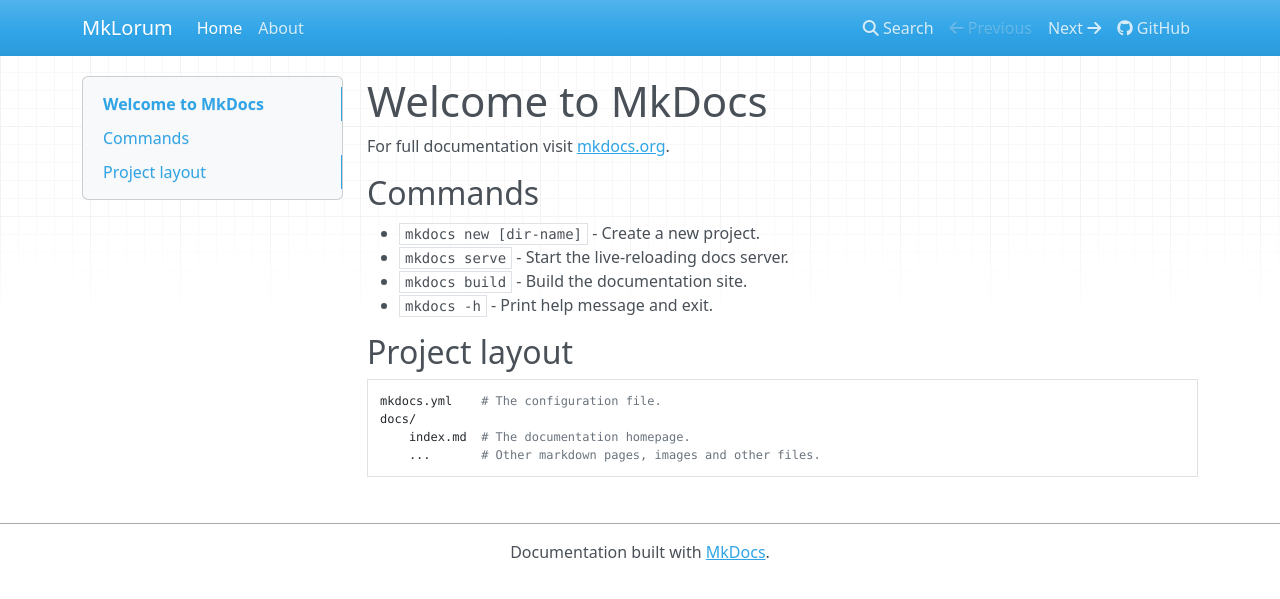
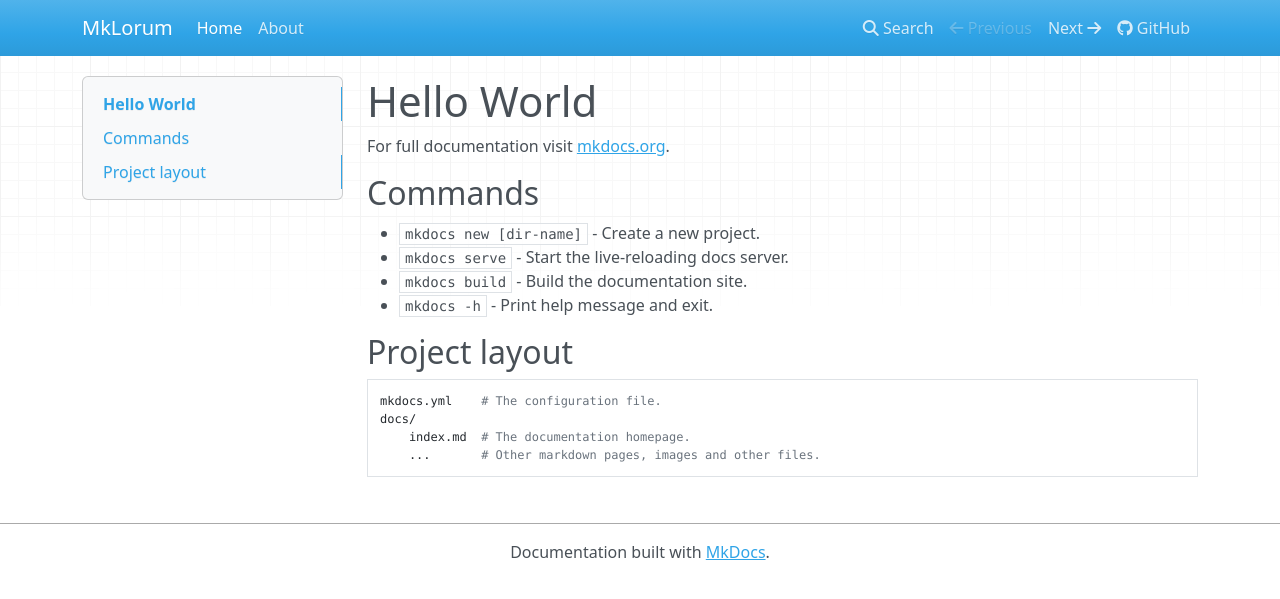
Before and after one commit to yukihiko-shinoda/hello-world-mkdocs, an MkDocs documentation site: the page built from docs/index.md, in a window 1280 px wide. Shown: the top 599 px of the page. Built offline with MkDocs 1.6.1, drawn with Linux system fonts in a browser that asks for light colours; nearby versions of some CDN libraries.

```diff
--- a/docs/index.md
+++ b/docs/index.md
@@ -1,4 +1,4 @@
-# Welcome to MkDocs
+# Hello World
 
 For full documentation visit [mkdocs.org](https://www.mkdocs.org).
 
--- a/mkdocs.yml
+++ b/mkdocs.yml
@@ -4,3 +4,4 @@ nav:
   - About: about.md
 repo_url: https://github.com/yukihiko-shinoda/hello-world-mkdocs/
 edit_uri: ""
+remote_branch: master
```
Also changed, not shown: 1 other file.
